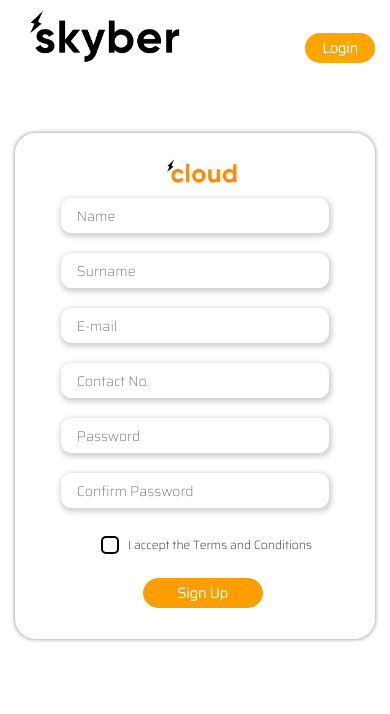
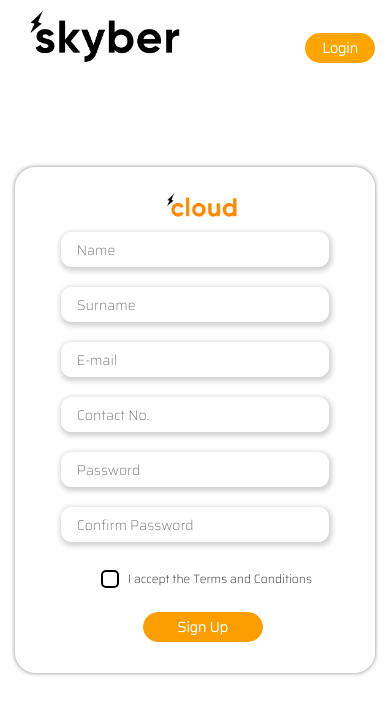
Before and after one commit to Saif-S/website, an Angular app: page /registration in a window 390 px wide. Shown: the top 714 px of the page. Built offline with nearby package versions, Linux system fonts and the light colour scheme.

Commit message:
homepage modification

```diff
--- a/src/app/authentication/login/login.component.css
+++ b/src/app/authentication/login/login.component.css
@@ -7,7 +7,7 @@ body {
 	height: 100vh;
 	background-image: url("../../../assets/img/login.png");
     background-repeat: no-repeat;
-    background-size: 100%;
+    background-size: cover;
     margin:0 auto;
 }
 .regi{
@@ -41,7 +41,7 @@ body {
     box-shadow: 0px 0px 4px 0px #888888;
 	text-align: center;
 	align-items: center;
-	margin: 5% auto 80px auto;
+	margin: 12% auto 80px auto;
 }
 .logo{
     width: 22%;
@@ -98,16 +98,27 @@ body {
 @media  screen and (max-width: 1920px){
     .free{
     right: 15px;
-    bottom:20%;
+    bottom:2%;
     font-size:70px;
+}
+.login{
+    background-size: 100%;
+}
+.box{
+    height: 310px;
+    width: 35%;
 }
     }
 
 @media only screen and (max-width: 1440px){
 .free{
-    bottom: 28%;
+    bottom: 20px;
     right: 20px;
     font-size: 60px;
+}
+.box{
+    height: 295px;
+	width: 45%;
 }
 }
 @media only screen and (max-width: 1370px){
@@ -116,6 +127,10 @@ body {
         right: 15px;
         font-size: 50px;
     }
+    .box{
+        height: 295px;
+        width: 45%;
+    }
 }
 @media only screen and (max-width: 1280px){
     .free{
@@ -123,12 +138,20 @@ body {
         right: 15px;
         font-size: 50px;
     }
+    .box{
+        height: 295px;
+        width: 45%;
+    }
 }
 @media only screen and (max-width: 1080px){
     .free{
         bottom: 24%;
         right: 15px;
         font-size: 44px;
+    }
+    .box{
+        height: 295px;
+        width: 45%;
     }
 }
 @media only screen and (max-width:500px){
--- a/src/app/authentication/registration/registration.component.css
+++ b/src/app/authentication/registration/registration.component.css
@@ -156,6 +156,34 @@ img{
     margin-left: 15px;
     font-family:saira, sans-serif;
   }
+  @media only screen and (max-width:1920px){
+    .box{
+      position:relative;
+      top:14%;
+      width:35%;
+    }
+  }
+@media only screen and (max-width:1440px){
+  .box{
+    width:39%;
+    top:10%;
+    position: relative;
+  }
+}
+@media only screen and (max-width:1370px){
+  .box{
+    position:relative;
+    top:4%;
+    width:40%;
+  }
+}
+@media only screen and (max-width:1080px){
+  .box{
+    position: relative;
+    top:4%;
+    width:50%;
+  }
+}
   @media only screen and (max-width:500px){
       .box{
         width:100%;
--- a/src/app/routingcompenents/home/home.component.css
+++ b/src/app/routingcompenents/home/home.component.css
@@ -901,7 +901,7 @@ font-weight:bold;
     float: right;
     width:40px;
     position: fixed;
-  bottom: 61%!important;
+  bottom: 61%;
   right: 30px;
   z-index: 99;
   outline: none;
@@ -973,6 +973,7 @@ margin: 0px 15px;
    }
 .button2{
     width:18%;
+
 }
     .section{
         background-position-x:-85px!important;
@@ -1002,6 +1003,7 @@ margin: 0px 15px;
     width: 755px;
     bottom:125px;
     left:31%;
+    height:700px;
 }
 .companies{
     min-height: 1625px;
@@ -1010,7 +1012,7 @@ margin: 0px 15px;
     margin: 30px 0px 10px 34%;
 }
 .arrow{
-    bottom:35%!important;
+    bottom:35%;
 }
 .box-flignite{
     width: 370px;
@@ -1036,30 +1038,32 @@ margin: 0px 15px;
         bottom:5px;
     }
 .arrow{
-    bottom:45%!important;
+    bottom:45%;
 }
 .all-images{
     height:85vh;
 }
 .cop{
-    height:670px;
+    height:600px;
 }
 .back-img{
-    top: 17px;
-    height: 670px;
+    top: 35px;
+    height: 630px;
 }
 .simple{
     font-size: 20px;
 }
 .abc{
-    font-size:56px;
+    font-size:60px;
 }
 .mac{
     width:800px;
     }
 .man img{
-    width:755px;
-    left:7%;
+    width: 710px;
+    left: 13%;
+    bottom: 126px;
+    height: 705px;
 }
 .companies{
     min-height: 1225px;
@@ -1087,15 +1091,19 @@ margin: 0px 15px;
         background-position-x:-85px!important;
         bottom:5px;
     }
+    .abc{
+        font-size: 60px;
+    }
  .button2{
    width:18%;
  }
     .cop{
     height:470px;
+    width:630px;
 }
 .back-img{
-    top: 17px;
-    height: 500px;
+    top: 35px;
+    height: 480px;
 }
 .all-images{
     height:81vh;
@@ -1104,7 +1112,7 @@ margin: 0px 15px;
     min-height: 1165px;
 }
 .arrow{
-    bottom:61%!important;
+    bottom:61%;
 }
 .mac{
     width:800px;
@@ -1119,8 +1127,8 @@ margin: 0px 15px;
     .man img{
         width: 725px;
         left: 7%;
-        height: 710px;
-        bottom: 130px;
+        height: 705px;
+        bottom: 127px;
     }
     .enter{
         margin: 25px 0px 10px 10px;
@@ -1138,12 +1146,12 @@ margin: 0px 15px;
         height:88vh;
     }
     .cop{
-    height: 780px;
+    height: 730px;
     width: 690px;
     }
     .back-img{
         top: 35px;
-        height: 800px;
+        height: 760px;
     }
 .man img{
     width: 768px;
@@ -1155,7 +1163,7 @@ margin: 0px 15px;
     min-height: 1090px;
 }
 .arrow{
-    bottom:42%!important;
+    bottom:42%;
 }
 .mac{
     width:800px;
@@ -1181,15 +1189,15 @@ margin: 0px 15px;
 }
 .cop{
 
-    height: 580px;
-    width: 450px;
+    height: 500px;
+    width: 500px;
 }
 .all-images{
     height:85vh;
 }
 .back-img{
-    top: 35px;
-    height: 600px;
+    top: 30px;
+    height: 510px;
 }
 .mac{
     width:660px;
@@ -1209,7 +1217,7 @@ margin: 0px 15px;
         margin-top: 10px;
     }
     .arrow{
-        bottom:75%!important;
+        bottom:75%;
     }
     .companies{
         min-height: 950px;
```
Also changed, not shown: src/assets/img/Group107.png (added), src/assets/img/Login.png.
